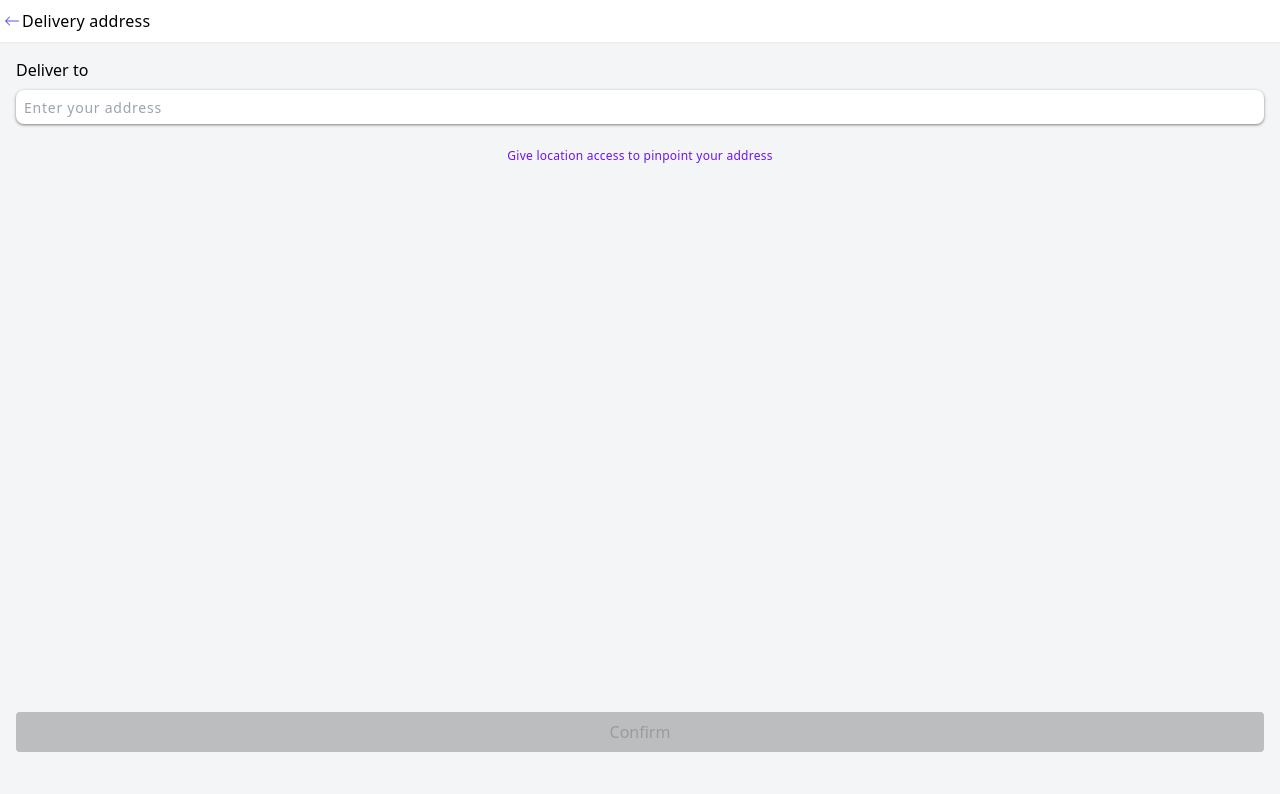
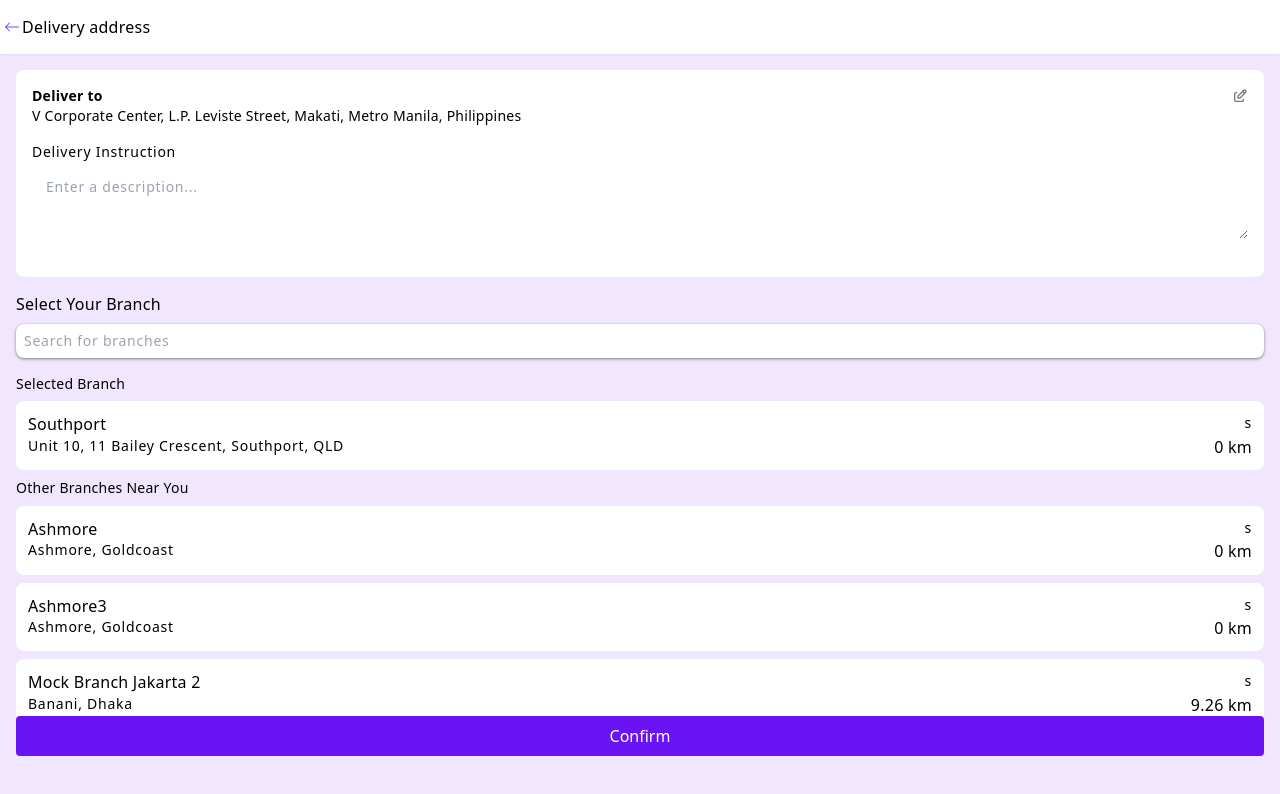
Before and after one commit to Sejuty/components, a React (Create React App) app: page / in a window 1280 px wide. Shown: the top 794 px of the page. Built offline with nearby package versions, Linux system fonts and the light colour scheme.

Commit message:
delivery card added

```diff
--- a/src/App.js
+++ b/src/App.js
@@ -1,18 +1,18 @@
-import Tooltip from "./components/tooltip/Tooltip";
-import TimeSlot from "./components/time-slot/TimeSlot";
 import Dropdown from "./components/dropdown/Dropdown";
 import DropdownMenu from "./components/dropdown/DropdownMenu";
 import DropdownToggle from "./components/dropdown/DropdownToggle";
 import "./lib/css/allspark.min.css";
 import DropdownItem from "./components/dropdown/DropdownItem";
-import AutoComplete from "./components/autocomplete/AutoComplete";
-import SCChips from "./components/chips/SCChips";
+
 import BranchesNearYou from "./components/branches/BranchesNearYou";
 
 function App() {
+  const a=()=>{
+    console.log("a")
+  }
   return (
     <div className="App">
-     <AutoComplete/>
+     <BranchesNearYou/>
     </div>
   );
 }
--- a/src/components/branches/BranchesNearYou.js
+++ b/src/components/branches/BranchesNearYou.js
@@ -15,7 +15,7 @@ function BranchesNearYou() {
 
   return (
     <div className="bg-primary-lighter h-screen">
-      <div className="px-4 py-16 shadow-sm bg-white">
+      <div className="px-4 py-16 shadow-sm bg-white mb-16">
         <div className="flex items-center gap-x-2">
           <div>
             <BsArrowLeft className="text-primary" />
@@ -23,7 +23,53 @@ function BranchesNearYou() {
           <div className="text-lg font-medium">Delivery address</div>
         </div>
       </div>
+
       <div className="mx-16">
+        <div className="flex flex-col bg-white p-16 rounded-8 h-[207px]">
+          <div className="flex items-center">
+            <div className="flex-1 text-md font-bold">Deliver to</div>
+            <div className="flex-1 flex items-center justify-end ">
+              <svg
+                width="16"
+                height="16"
+                viewBox="0 0 16 16"
+                fill="none"
+                xmlns="http://www.w3.org/2000/svg"
+              >
+                <path
+                  d="M4.66602 4.66602H3.99935C3.64573 4.66602 3.30659 4.80649 3.05654 5.05654C2.80649 5.30659 2.66602 5.64573 2.66602 5.99935V11.9993C2.66602 12.353 2.80649 12.6921 3.05654 12.9422C3.30659 13.1922 3.64573 13.3327 3.99935 13.3327H9.99935C10.353 13.3327 10.6921 13.1922 10.9422 12.9422C11.1922 12.6921 11.3327 12.353 11.3327 11.9993V11.3327"
+                  stroke="#79797A"
+                  stroke-width="1.33333"
+                  stroke-linecap="round"
+                  stroke-linejoin="round"
+                />
+                <path
+                  d="M13.59 4.39007C13.8526 4.12751 14.0001 3.77139 14.0001 3.40007C14.0001 3.02875 13.8526 2.67264 13.59 2.41007C13.3274 2.14751 12.9713 2 12.6 2C12.2287 2 11.8726 2.14751 11.61 2.41007L6 8.00007V10.0001H8L13.59 4.39007Z"
+                  stroke="#79797A"
+                  stroke-width="1.33333"
+                  stroke-linecap="round"
+                  stroke-linejoin="round"
+                />
+                <path
+                  d="M10.666 3.33398L12.666 5.33398"
+                  stroke="#79797A"
+                  stroke-width="1.33333"
+                  stroke-linecap="round"
+                  stroke-linejoin="round"
+                />
+              </svg>
+            </div>
+          </div>
+          <div className="text-md">
+            V Corporate Center, L.P. Leviste Street, Makati, Metro Manila,
+            Philippines
+          </div>
+          <div className="text-sm font-medium mt-16 mb-6"> Delivery Instruction</div>
+          <textarea
+            className="px-14 py-10 rounded-8 text-sm h-[72px]"
+            placeholder="Enter a description..."
+          />
+        </div>
         <div className="flex flex-col my-16">
           <div className="text-lg font-medium mb-8">Select Your Branch</div>
           <input
@@ -35,13 +81,13 @@ function BranchesNearYou() {
         <div className="flex flex-col my-8">
           <div className="text-md font-medium mb-8">Selected Branch</div>
           <div className="w-full text-sm p-12 rounded-8 bg-white">
-            <div className="flex justify">
+            <div className="flex">
               <div className="flex-1 font-medium text-lg">
                 {selectedBranch.title}
               </div>
               <div className="flex-1 text-end">s</div>
             </div>
-            <div className="flex justify">
+            <div className="flex">
               <div className="truncate flex-1">{selectedBranch.address}</div>
               <div className="flex-1 text-end font-medium text-lg">
                 {selectedBranch.user_distance} km
--- a/src/components/dropdown/Dropdown.js
+++ b/src/components/dropdown/Dropdown.js
@@ -4,6 +4,7 @@ import DropdownMenu from "./DropdownMenu";
 import "./dropdown.css";
 
 const Dropdown = ({ isOpen, trigger, shadow, children }) => {
+
   useEffect(() => {
     const handleOutsideClick = (e) => {
       if (dropdownRef.current && !dropdownRef.current.contains(e.target)) {
@@ -46,17 +47,15 @@ const Dropdown = ({ isOpen, trigger, shadow, children }) => {
     setOpen(isOpen);
   }, [isOpen]);
 
-  const dropdownFirstChildrenClassName = `action-dropdown ${
+  const dropdownFirstChildStyle = `dropdown-position ${
     open ? "visible" : ""
-  } action-dropdown-${shadow}`;
-
-  console.log(dropdownFirstChildrenClassName);
+  } dropdown-shadow-${shadow}`;
 
   return (
-    <div className="relative">
+    <div className="dropdown-button-position">
       <div
         role="presentation"
-        className="flex items-center justify-between cursor-pointer"
+        className="dropdown-button"
         ref={dropdownRef}
         onClick={toggleDropdown}
         onMouseEnter={handleMouseEnter}
@@ -64,7 +63,7 @@ const Dropdown = ({ isOpen, trigger, shadow, children }) => {
       >
         {children[0]}
       </div>
-      <div className={dropdownFirstChildrenClassName}>
+      <div className={dropdownFirstChildStyle}>
         <DropdownMenu children={children[1]} open={open} />
       </div>
     </div>
@@ -76,7 +75,7 @@ Dropdown.propTypes = {
   children: PropTypes.array,
   isDisable: PropTypes.bool,
   trigger: PropTypes.oneOf(["hover", "click"]),
-  shadow: PropTypes.oneOf(["xs", "sm", "md", "lg", "xl", "2xl", "3xl"])
+  shadow: PropTypes.oneOf(["xs", "sm", "md", "lg", "xl", "2xl", "3xl"]),
 };
 
 Dropdown.defaultProps = {
@@ -84,7 +83,7 @@ Dropdown.defaultProps = {
   children: null,
   isDisable: false,
   trigger: "click",
-  shadow:"md"
+  shadow: "md",
 };
 
 export default Dropdown;
--- a/src/components/dropdown/DropdownItem.js
+++ b/src/components/dropdown/DropdownItem.js
@@ -1,20 +1,20 @@
-import React, { useEffect, useState } from "react";
+import React from "react";
 import PropTypes from "prop-types";
+import "./dropdown.css"
 
 function DropdownItem({ onDropdownItemClick, isDisable, ...props }) {
-
   const handleClick = () => {
     onDropdownItemClick();
   };
 
-  const dropdownItemClassName = `p-1 text-xs flex items-center gap-x-1 cursor-pointer ${
-    isDisable ? "pointer-events-none opacity-50 text-gray-300" : ""
+  const dropdownItemsStyle = `dropdown-item ${
+    isDisable ? "dropdown-item-disabled" : ""
   }`;
 
   return (
     <div
       role="presentation"
-      className={dropdownItemClassName}
+      className={dropdownItemsStyle}
       onClick={handleClick}
     >
       <div>{props.children}</div>
--- a/src/components/dropdown/DropdownMenu.js
+++ b/src/components/dropdown/DropdownMenu.js
@@ -1,8 +1,9 @@
 import React from "react";
+import "./dropdown.css"
 
 const DropdownMenu = ({ children }) => {
 
-  return <div className="flex flex-col gap-y-1">{children}</div>;
+  return <div className="dropdown-menu">{children}</div>;
 };
 
 export default DropdownMenu;
--- a/src/components/tooltip/Tooltip.js
+++ b/src/components/tooltip/Tooltip.js
@@ -13,6 +13,7 @@ function Tooltip({
   ...props
 }) {
   const [isTooltipOpen, setIsTooltipOpen] = useState(false);
+
   const tooltipVisibility = isTooltipOpen ? "" : "hidden";
   const caretVisibility = caret ? "" : "hidden";
 
@@ -91,7 +92,7 @@ Tooltip.propTypes = {
     "danger",
     "warning",
     "clear",
-  ]),
+  ]).isRequired,
   className: PropTypes.string,
   shadow: PropTypes.oneOf(["xs", "sm", "md", "lg", "xl", "2xl", "3xl"]),
 };
--- a/src/components/tooltip/tooltip.css
+++ b/src/components/tooltip/tooltip.css
@@ -1,4 +1,19 @@
-/* .tooltip-outer-class {
+:root {
+  --box-shadow-xs: 0px 1px 2px rgba(16, 24, 40, 0.05);
+  --box-shadow-sm: 0px 1px 3px rgba(16, 24, 40, 0.1),
+    0px 1px 2px rgba(16, 24, 40, 0.06);
+  --box-shadow-md: 0px 4px 8px -2px rgba(16, 24, 40, 0.1),
+    0px 2px 4px -2px rgba(16, 24, 40, 0.06);
+  --box-shadow-lg: 0px 12px 16px -4px rgba(16, 24, 40, 0.08),
+    0px 4px 6px -2px rgba(16, 24, 40, 0.03);
+  --box-shadow-xl: 0px 20px 24px -4px rgba(16, 24, 40, 0.08),
+    0px 8px 8px -4px rgba(16, 24, 40, 0.03);
+  --box-shadow-2xl: 0px 24px 48px -12px rgba(16, 24, 40, 0.18);
+  --box-shadow-3xl: 0px 32px 64px -12px rgba(16, 24, 40, 0.14);
+  --box-shadow-none: none;
+}
+
+.tooltip-outer-class {
   @apply inline-flex relative cursor-pointer;
 }
 .tooltip-outer-class-left,
@@ -57,50 +72,46 @@
   box-shadow: 0px;
 }
 .tooltip-box-class-shadow-xs {
-  box-shadow: 0px 1px 2px rgba(16, 24, 40, 0.05);
+  box-shadow: var(--box-shadow-xs);
 }
 .tooltip-box-class-shadow-sm {
-  box-shadow: 0px 1px 3px rgba(16, 24, 40, 0.1),
-    0px 1px 2px rgba(16, 24, 40, 0.06);
+  box-shadow: var(--box-shadow-sm);
 }
 .tooltip-box-class-shadow-md {
-  box-shadow: 0px 4px 8px -2px rgba(16, 24, 40, 0.1),
-    0px 2px 4px -2px rgba(16, 24, 40, 0.06);
+  box-shadow: var(--box-shadow-md);
 }
 .tooltip-box-class-shadow-lg {
-  box-shadow: 0px 12px 16px -4px rgba(16, 24, 40, 0.08),
-    0px 4px 6px -2px rgba(16, 24, 40, 0.03);
+  box-shadow: var(--box-shadow-lg);
 }
 .tooltip-box-class-shadow-xl {
-  box-shadow: 0px 20px 24px -4px rgba(16, 24, 40, 0.08),
-    0px 8px 8px -4px rgba(16, 24, 40, 0.03);
+  box-shadow: var(--box-shadow-xl);
 }
 .tooltip-box-class-shadow-2xl {
-  box-shadow: 0px 24px 48px -12px rgba(16, 24, 40, 0.18);
+  box-shadow: var(--box-shadow-2xl);
 }
 .tooltip-box-class-shadow-3xl {
-  box-shadow: 0px 32px 64px -12px rgba(16, 24, 40, 0.14);
+  box-shadow: var(--box-shadow-3xl);
 }
 .bg-tooltip-primary {
-  @apply bg-primary text-[#ffffff];
+  @apply bg-primary text-white;
 }
 .bg-tooltip-secondary {
-  @apply bg-secondary text-[#6a13f4];
+  @apply bg-primary-lightest text-primary;
 }
 .bg-tooltip-tertiary {
-  @apply bg-tertiary text-[#000000];
+  @apply bg-grey-lighter text-black;
 }
 .bg-tooltip-success {
-  @apply bg-success text-[#ffffff];
+  @apply bg-green text-white;
 }
 .bg-tooltip-danger {
-  @apply bg-danger text-[#ffffff];
+  @apply bg-red text-white;
 }
 .bg-tooltip-warning {
-  @apply bg-warning text-[#ffffff];
+  @apply bg-yellow text-white;
 }
 .bg-tooltip-clear {
-  @apply bg-clear text-[#000000];
+  @apply bg-white text-black;
 }
 .tooltip-caret-position-class {
   @apply w-3 h-3 rotate-45 rounded-[1px];
@@ -128,4 +139,4 @@
 }
 .tooltip-caret-position-class-bottom-left {
   @apply ml-[12px] -mb-[7px];
-} */
+}
```
Also changed, not shown: src/components/dropdown/dropdown.css (+62 -47 lines), src/.txt, src/components/branches/tabler-icon-edit.svg (added), src/components/dropdown/dropdown-arrow-svgrepo-com.svg (added), tailwind.config.js (line endings or trailing spaces).
